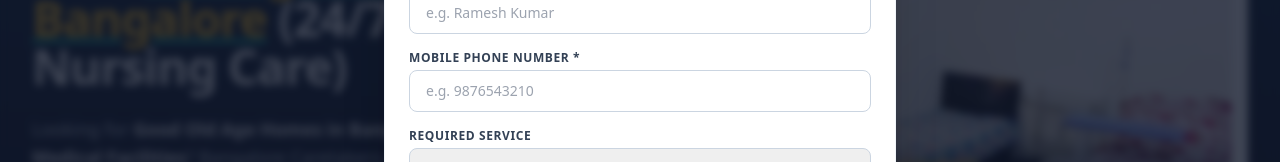
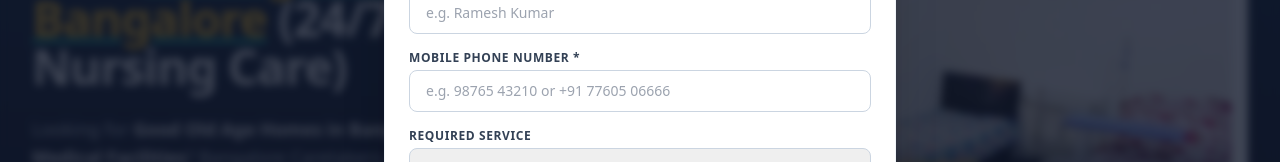
Before and after one commit to rahul-chacko-7/bangalore-caretakers, a React (Vite) app: page / in a window 1280 px wide. Both pictures are taken after a click on the button "Inquire Available Rooms & Fees". Shown: the part 259-421 px from the top of the page. Built offline with nearby package versions, Linux system fonts and the light colour scheme.

Commit message:
PolishLeadCaptureModal

```diff
--- a/src/components/LeadCaptureModal.jsx
+++ b/src/components/LeadCaptureModal.jsx
@@ -83,8 +83,7 @@ export default function LeadCaptureModal({ isOpen, onClose, defaultService = "Ol
                 <input
                   type="tel"
                   required
-                  pattern="[0-9]{10}"
-                  placeholder="e.g. 9876543210"
+                  placeholder="e.g. 98765 43210 or +91 77605 06666"
                   className="w-full px-4 py-2.5 rounded-lg border border-slate-300 focus:ring-2 focus:ring-teal-500 focus:border-teal-500 text-sm"
                   value={formData.phone}
                   onChange={(e) => setFormData({ ...formData, phone: e.target.value })}
```
